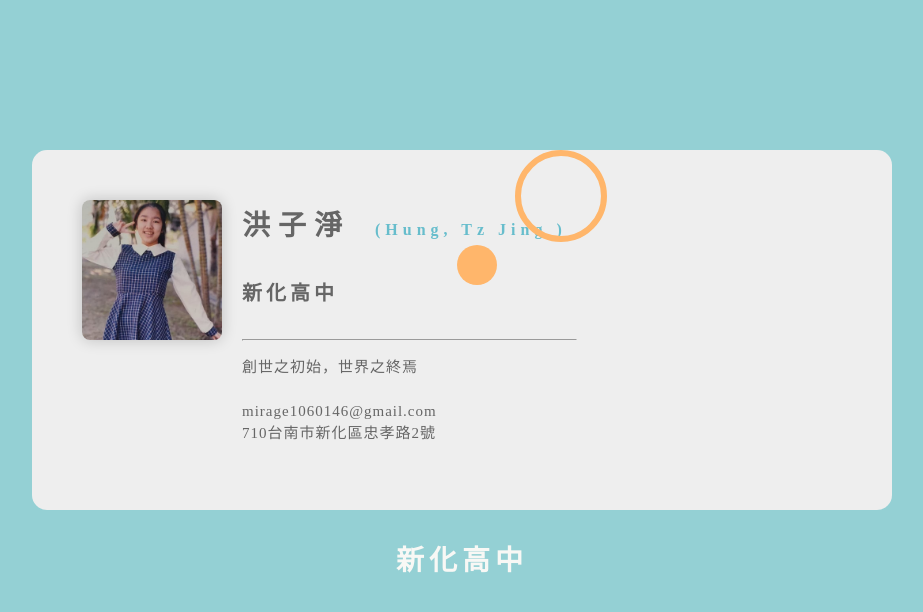
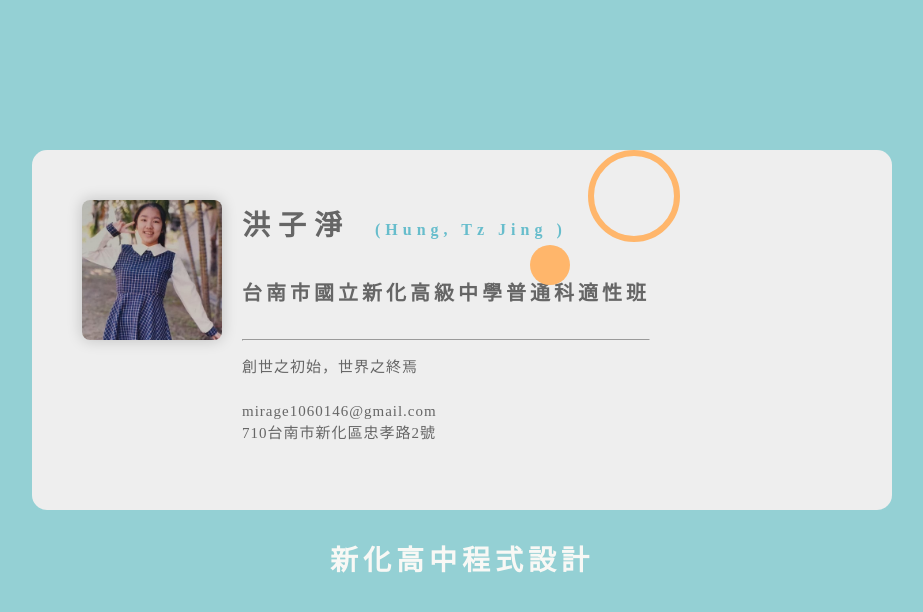
Before and after one commit to MirageDora/MirageDora.github.io, a plain HTML site: page index.html in a window 1280 px wide. Shown: the whole page, without its empty margins (178-1101 px from the left). Drawn offline with Linux system fonts and the light colour scheme.

Commit message:
Update index.html

```diff
--- a/index.html
+++ b/index.html
@@ -20,7 +20,7 @@
     <!--  空格-->
     <SPAN>(Hung, Tz Jing )</SPAN>
     </h2>
-    <H5>新化高中</H5>
+    <H5>台南市國立新化高級中學普通科適性班</H5>
       <!--  分隔線-->
     <HR></HR>
     <P>創世之初始，世界之終焉
@@ -35,7 +35,7 @@
   </div>
 </div>
 
-<h3 class="page_title">新化高中</h3>
+<h3 class="page_title">新化高中程式設計</h3>
 
 </body>
 </html>
```
